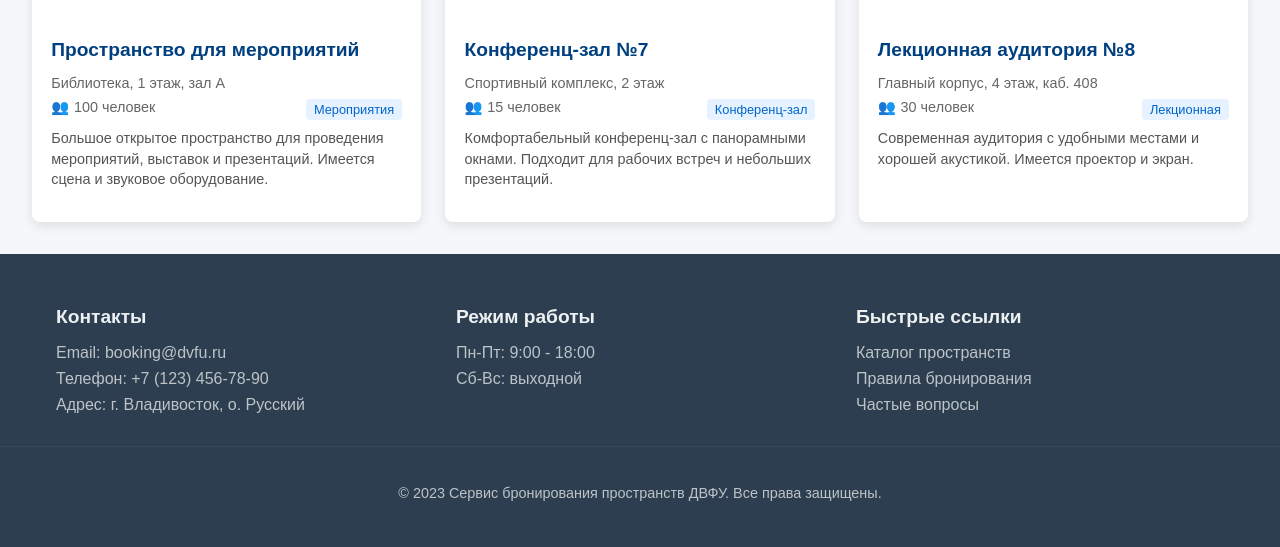
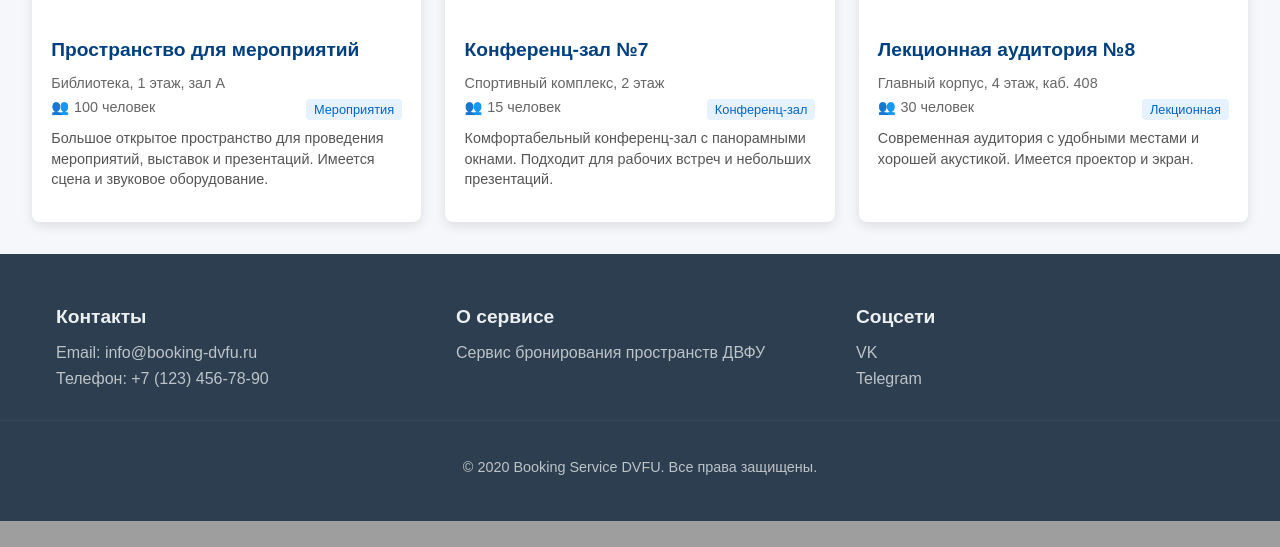
Before and after one commit to Litvinyuk/booking-service-dvfu, a Flask app: template app/templates/catalog.html in a window 1280 px wide. Shown: the part 986-1533 px from the top of the page. After the commit the page ends 1507 px from the top, so only its background shows below. Run offline with Flask 3, Linux system fonts and the light colour scheme; the template is opened without the code that fills it: most values are stand-ins (such as "Sample title", 1, 10 or a date in 2020); parts of the project's set-up code (start-up, migrations or seed data) failed here and were passed over.

Commit message:
change footer in catalog.html

```diff
--- a/app/templates/catalog.html
+++ b/app/templates/catalog.html
@@ -468,30 +468,6 @@
         </div>
     </main>
 
-    <!-- Футер -->
-    <footer class="site-footer">
-        <div class="footer-content">
-            <div class="footer-section">
-                <h3>Контакты</h3>
-                <p>Email: booking@dvfu.ru</p>
-                <p>Телефон: +7 (123) 456-78-90</p>
-                <p>Адрес: г. Владивосток, о. Русский</p>
-            </div>
-            <div class="footer-section">
-                <h3>Режим работы</h3>
-                <p>Пн-Пт: 9:00 - 18:00</p>
-                <p>Сб-Вс: выходной</p>
-            </div>
-            <div class="footer-section">
-                <h3>Быстрые ссылки</h3>
-                <a href="/catalog">Каталог пространств</a>
-                <a href="/rules">Правила бронирования</a>
-                <a href="/faq">Частые вопросы</a>
-            </div>
-        </div>
-        <div class="footer-bottom">
-            <p>&copy; 2023 Сервис бронирования пространств ДВФУ. Все права защищены.</p>
-        </div>
-    </footer>
+{% include 'footer.html'%}
 </body>
 </html>
```
